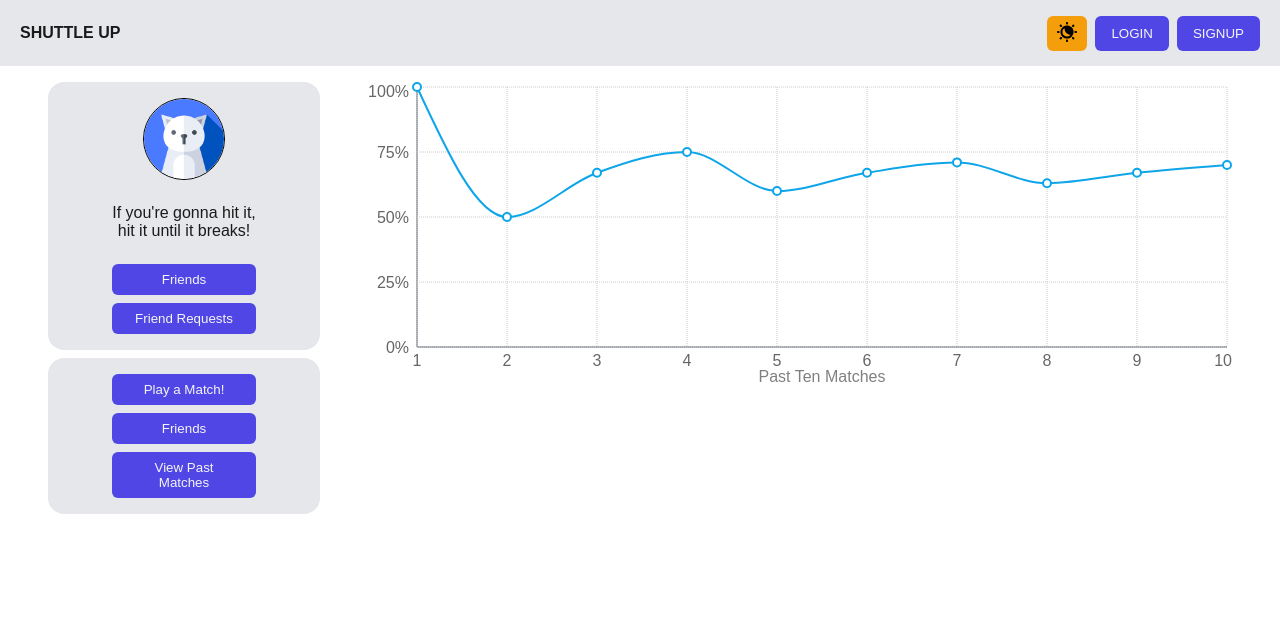
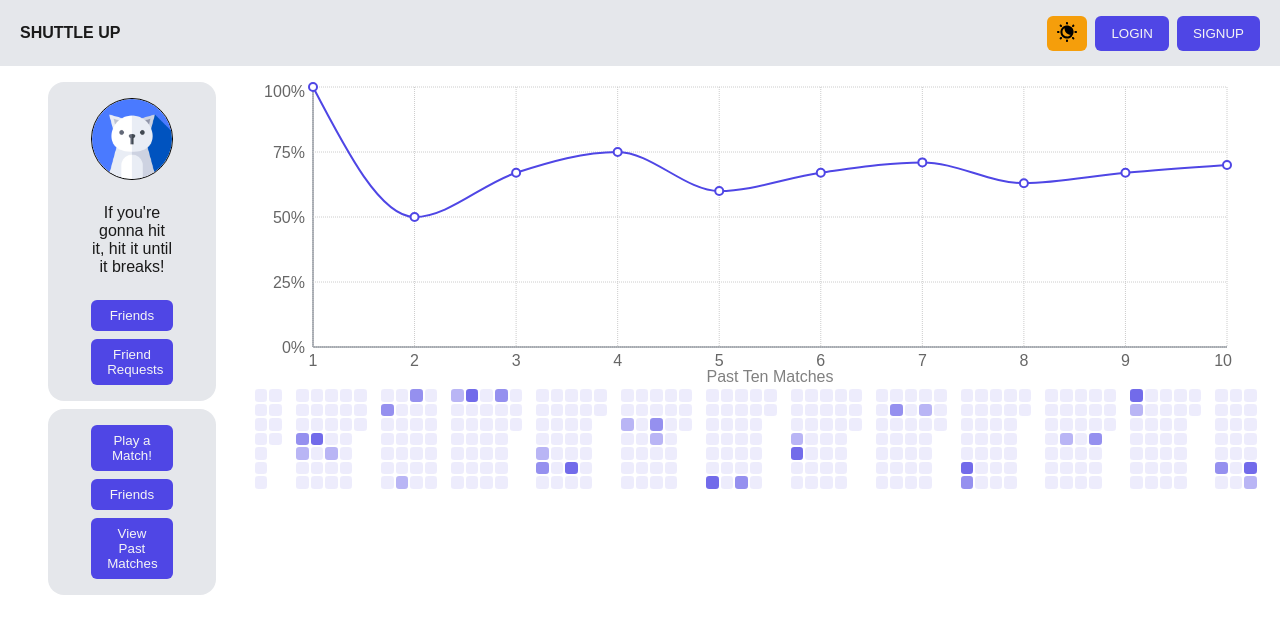
Before and after one commit to pearl174/shuttle-up-frontend, a React (Vite) app: page /profile/1 in a window 1280 px wide. Shown: the top 634 px of the page. Built offline with nearby package versions, Linux system fonts and the light colour scheme.

Commit message:
Add heatmap to main profile page.

```diff
--- a/src/pages/Profile/Profile.jsx
+++ b/src/pages/Profile/Profile.jsx
@@ -4,7 +4,7 @@ import "./Profile.css";
 import ProfilePic from "./ProfilePic.jsx";
 import ProgressGraph from "./ProgressGraph.jsx";
 import ButtonTray from "./ButtonTray.jsx";
-import "./ButtonTray.css";
+import HeatMap from "./HeatMap.jsx";
 
 const Profile = () => {
     const { username } = useParams();
@@ -42,7 +42,7 @@ const Profile = () => {
             </div>
             <div className="right-side">
                 <div className="progress-graph-container"><ProgressGraph /></div>
-                <div className="heatmap"></div>
+                <HeatMap />
             </div>
         </div>
     )
--- a/src/pages/Profile/ProgressGraph.jsx
+++ b/src/pages/Profile/ProgressGraph.jsx
@@ -69,12 +69,12 @@ const ProgressGraph = () => {
             labelFormatter={(label) => `Match ${label} · ${new Date(matches[label - 1].date).toLocaleDateString("en-GB", { day: "numeric", month: "short", year: "numeric" })}`}
             contentStyle={{ backgroundColor: "var(--bg-alt)", border: "1px solid var(--border)", borderRadius: "8px", color: "var(--text)" }}
             labelStyle={{ color: "var(--text-muted)", marginBottom: "4px" }}
-            itemStyle={{ color: "var(--secondary)" }}
+            itemStyle={{ color: "var(--primary)" }}
           />
           <Line
             type="monotone"
             dataKey="winrate"
-            stroke="var(--secondary)"
+            stroke="var(--primary)"
             strokeWidth={2}
             dot={{ r: 4 }}
             activeDot={{ r: 6}}
--- a/src/routes.jsx
+++ b/src/routes.jsx
@@ -3,8 +3,6 @@ import LandingPage from "./pages/LandingPage/LandingPage"
 import SignUp from "./pages/SignUp/SignUp.jsx";
 import Login from "./pages/LogIn/LogIn.jsx";
 import Profile from "./pages/Profile/Profile.jsx";
-import ButtonTray from "./pages/Profile/ButtonTray.jsx";
-import HeatMap from "./pages/Profile/HeatMap.jsx";
 
 const routes = [
     {
@@ -26,10 +24,6 @@ const routes = [
             {
                 path: "/profile/:username",
                 element: <Profile />
-            },
-            {
-                path: "/profile/:username/heatmap",
-                element: <HeatMap />
             }
         ]
     }
```
Also changed, not shown: issues.txt.
